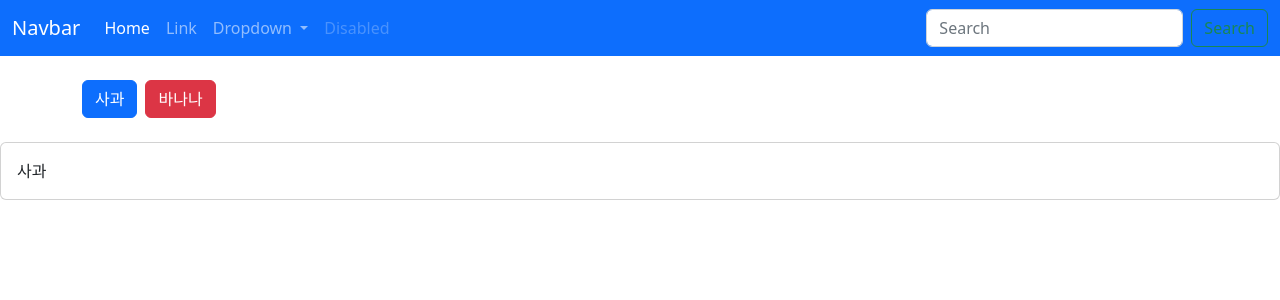
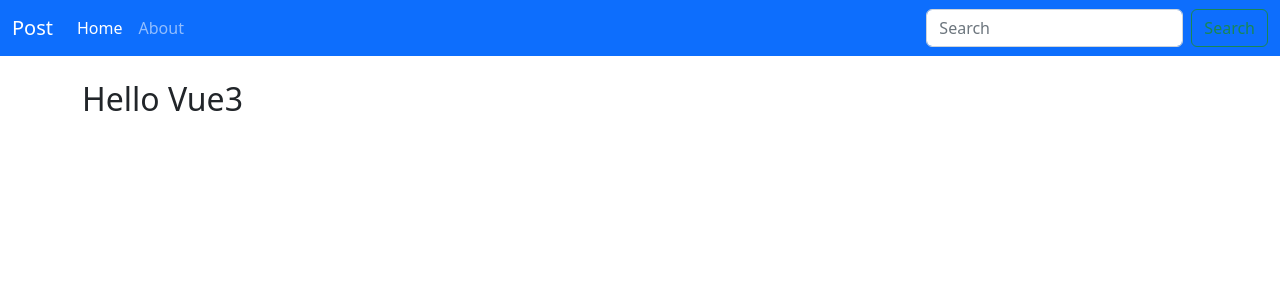
Before and after one commit to SianEl/Basic_vue, a Vue app: page / in a window 1280 px wide. Shown: the top 300 px of the page. Built offline with nearby package versions, Linux system fonts and the light colour scheme.

Commit message:
게시판 만들기 시작

```diff
--- a/package.json
+++ b/package.json
@@ -11,6 +11,7 @@
   "dependencies": {
     "@popperjs/core": "^2.11.6",
     "bootstrap": "^5.2.3",
+    "bootstrap-icons": "^1.10.2",
     "vue": "^3.2.45"
   },
   "devDependencies": {
--- a/src/App.vue
+++ b/src/App.vue
@@ -1,33 +1,13 @@
 <template>
-  <div>
-    <TheNav></TheNav>
+  <main>
+    <TheHeader></TheHeader>
     <TheView></TheView>
-    <!-- <AppCard></AppCard> -->
-  </div>
+  </main>
 </template>
 
-<script>
-import { ref } from 'vue';
-import TheNav from './components/basic/TheNav.vue';
-import TheView from './components/basic/TheView.vue';
-export default {
-  components: {
-    TheNav,
-    TheView,
-  },
-  setup() {
-    const inputValue = ref('');
-
-    const valueCheck = () => {
-      console.log(inputValue.value);
-    };
-
-    return {
-      inputValue,
-      valueCheck,
-    };
-  },
-};
+<script setup>
+import TheHeader from './layouts/TheHeader.vue';
+import TheView from './layouts/TheView.vue';
 </script>
 
 <style lang="scss" scoped></style>
--- a/src/components/basic/dynamic/DyanmicComponent.vue
+++ b/src/components/basic/dynamic/DyanmicComponent.vue
@@ -14,7 +14,7 @@
 </template>
 
 <script setup>
-import { ref, shallowRef } from 'vue';
+import { shallowRef } from 'vue';
 import DynamicApple from './DynamicApple.vue';
 import DynamicBanana from './DynamicBanana.vue';
 
--- /dev/null
+++ b/src/layouts/TheHeader.vue
@@ -0,0 +1,45 @@
+<template>
+  <header>
+    <nav class="navbar navbar-expand-sm navbar-dark bg-primary">
+      <div class="container-fluid">
+        <a class="navbar-brand" href="#">Post</a>
+        <button
+          class="navbar-toggler"
+          type="button"
+          data-bs-toggle="collapse"
+          data-bs-target="#navbarSupportedContent"
+          aria-controls="navbarSupportedContent"
+          aria-expanded="false"
+          aria-label="Toggle navigation"
+        >
+          <span class="navbar-toggler-icon"></span>
+        </button>
+        <div class="collapse navbar-collapse" id="navbarSupportedContent">
+          <ul class="navbar-nav me-auto">
+            <li class="nav-item">
+              <a class="nav-link active" aria-current="page" href="#">Home</a>
+            </li>
+            <li class="nav-item">
+              <a class="nav-link" href="#">About</a>
+            </li>
+          </ul>
+          <form class="d-flex" role="search">
+            <input
+              class="form-control me-2"
+              type="search"
+              placeholder="Search"
+              aria-label="Search"
+            />
+            <button class="btn btn-outline-success" type="submit">
+              Search
+            </button>
+          </form>
+        </div>
+      </div>
+    </nav>
+  </header>
+</template>
+
+<script setup></script>
+
+<style lang="scss" scoped></style>
--- /dev/null
+++ b/src/layouts/TheView.vue
@@ -0,0 +1,9 @@
+<template>
+  <div class="container py-4">
+    <h2>Hello Vue3</h2>
+  </div>
+</template>
+
+<script setup></script>
+
+<style lang="scss" scoped></style>
--- a/src/main.js
+++ b/src/main.js
@@ -1,4 +1,5 @@
 import 'bootstrap/dist/css/bootstrap.min.css';
+import 'bootstrap-icons/font/bootstrap-icons.css';
 import { createApp } from 'vue';
 import App from './App.vue';
 import './assets/main.css';
```
Also changed, not shown: jsconfig.json (added, +10 -0 lines), src/lectures/18/App_basic.vue (added, +33 -0 lines), .eslintrc.cjs, 1 other file (tests, documents, lock files or other folders).
